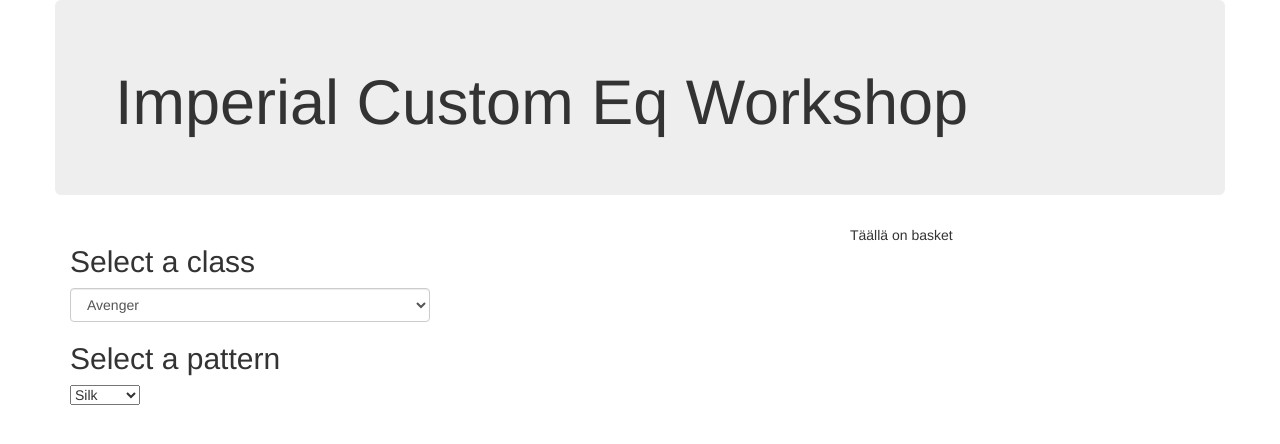
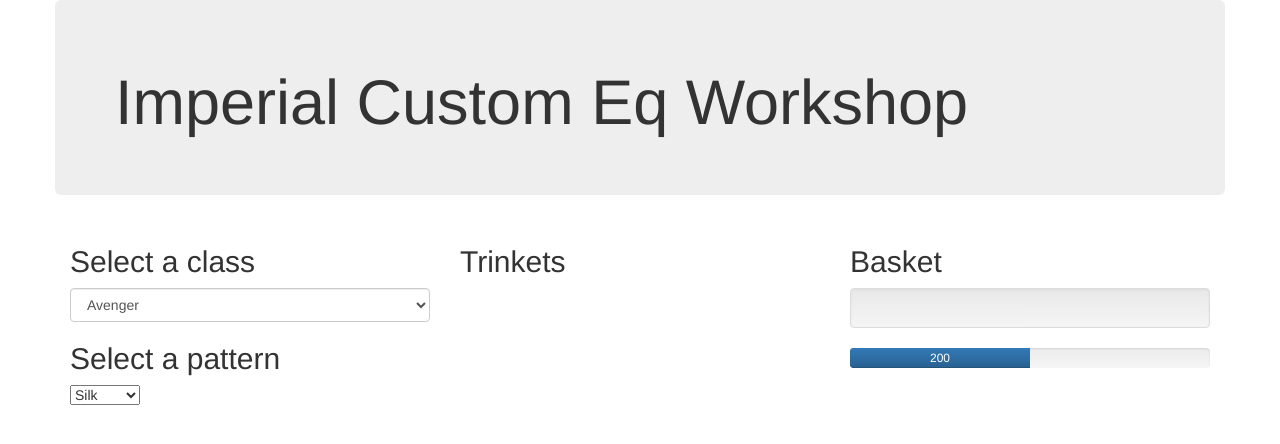
Before and after one commit to B1polarpear/eq-creator-front, a React (Create React App) app: page / in a window 1280 px wide. Shown: the top 444 px of the page. Built offline with nearby package versions, Linux system fonts and the light colour scheme.

Commit message:
trinketit ja baarit

```diff
--- a/src/App.js
+++ b/src/App.js
@@ -1,5 +1,5 @@
 import React, { Component } from 'react';
-import {Grid, Row, Col, Jumbotron} from 'react-bootstrap';
+import {Grid, Row, Col, Jumbotron, ListGroup, ListGroupItem, Button, Glyphicon, Well, Badge, ProgressBar} from 'react-bootstrap';
 import ClassMenu from './ClassMenu.js'
 import './App.css';
 
@@ -38,7 +38,7 @@ class App extends Component {
             //
             // Jumbotronistakin voisi tehdä oman tiedostonsa, jos haluaisi.
             */
-
+    const now = 200;
     return (
       <Grid>
         <Row>
@@ -46,7 +46,7 @@ class App extends Component {
             <h1>Imperial Custom Eq Workshop</h1>
           </Jumbotron>
         </Row>
-
+        {/* Classin & patternin valinta*/}
         <Row>
             <Col md={4}>
             {this.state.selectDone === false ?
@@ -61,16 +61,46 @@ class App extends Component {
         </select>
           </Col>
 
-
+        {/*Trinkettien listaus*/}
           <Col md={4}>
+		  <h2>Trinkets</h2>
              {this.state.selectDone === false ?
 
             <div></div> :
-              <p>Tänne ilmestyy skillssit, kun on valittu classi</p>
+
+			<div>
+
+			 <ListGroup>
+				<ListGroupItem> Critical Attack <Button BsSize="xsmall"><Glyphicon glyph="minus" /></Button>
+				<Button BsSize="xsmall"><Glyphicon glyph="plus" /></Button>
+				</ListGroupItem>
+				<ListGroupItem> Disembowel <Button BsSize="xsmall"><Glyphicon glyph="minus" /></Button>
+				<Button BsSize="xsmall"><Glyphicon glyph="plus" /></Button>
+				</ListGroupItem>
+			  </ListGroup>
+			  </div>
             }
           </Col>
           <Col md={4}>
-            <p>Täällä on basket</p>
+            <h2>Basket</h2>
+			<div>
+
+			<Well>
+			{this.state.selectDone === false ?
+
+            <div></div> :
+			<ListGroup>
+				<ListGroupItem>Critical Attack <Badge>2</Badge></ListGroupItem>
+				<ListGroupItem>Parry <Badge>6</Badge></ListGroupItem>
+			</ListGroup>
+
+			}
+			</Well>
+			<div>
+			<ProgressBar max="400" now={now} label={`${now}`} />
+			</div>
+
+			</div>
           </Col>
         </Row>
       </Grid>
```
